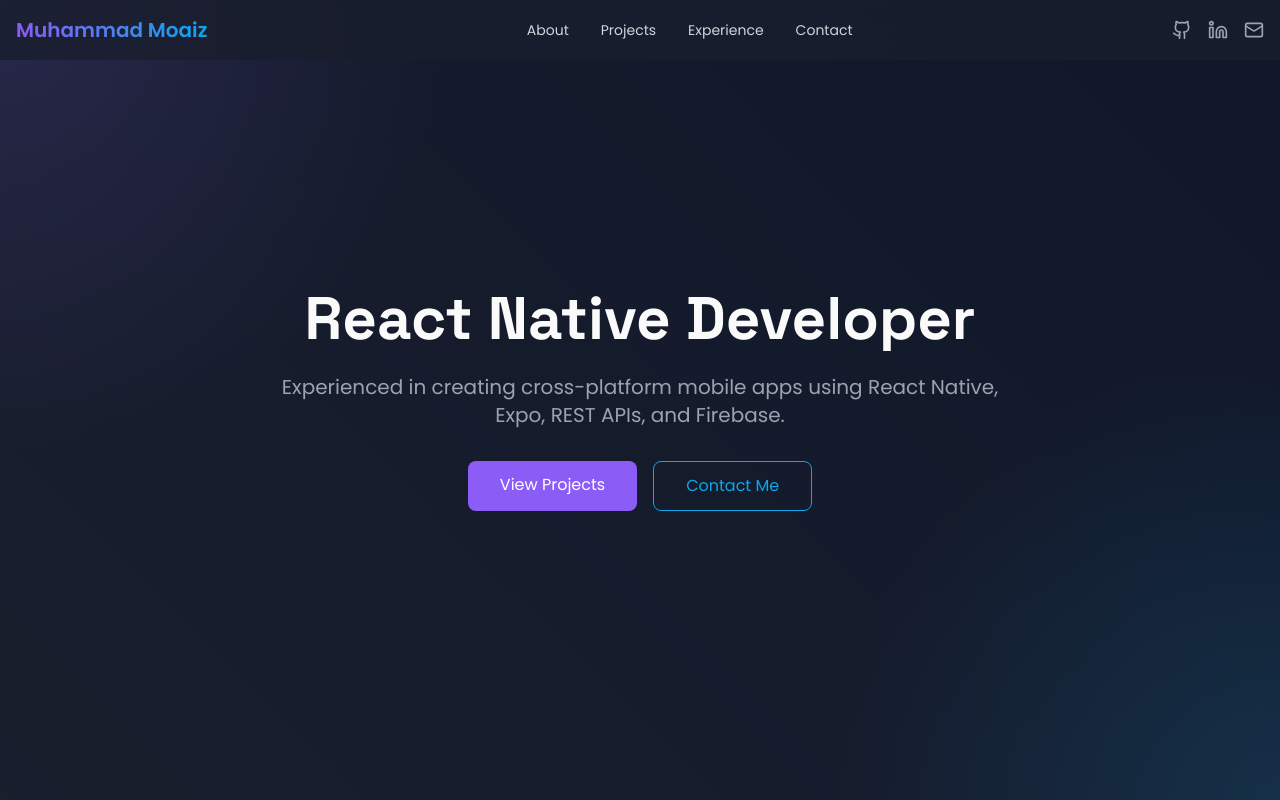
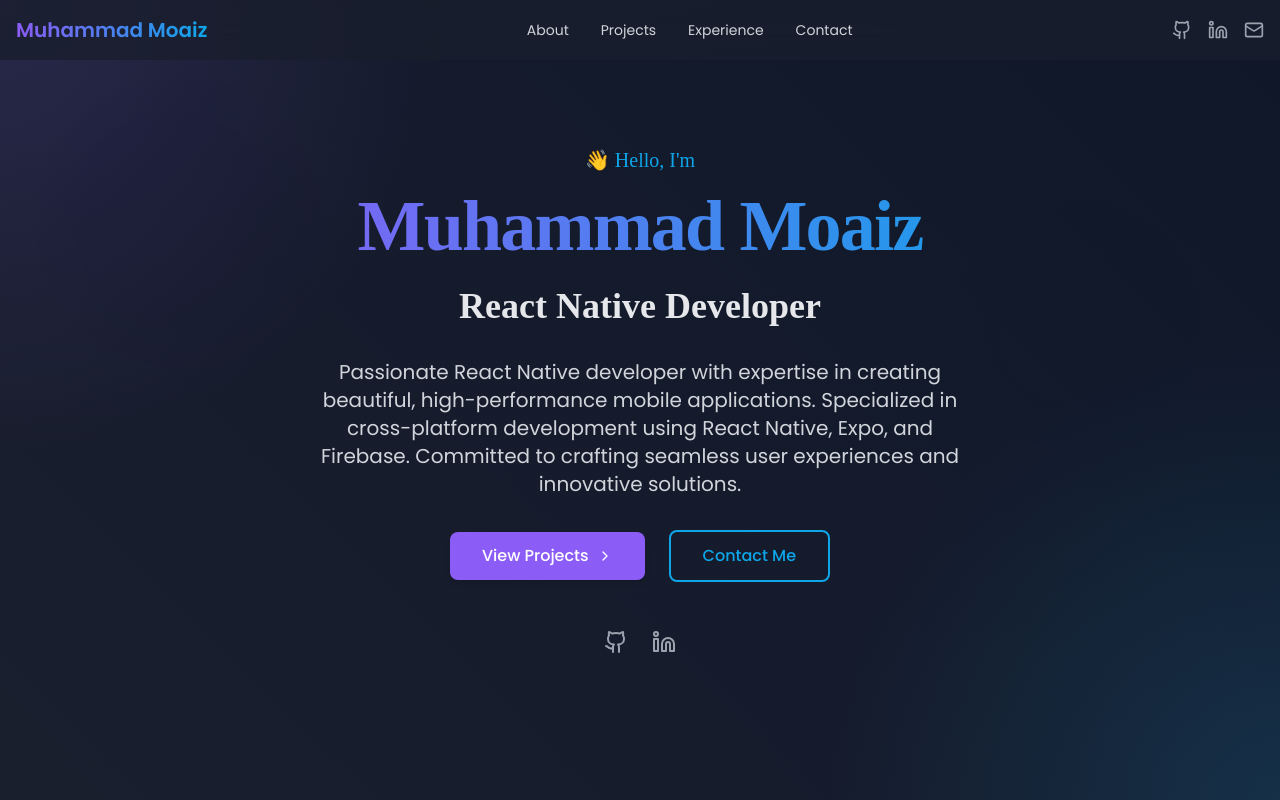
Before and after one commit to codewithmoju/modern-vista-profile, a React (Vite) app: page / in a window 1280 px wide. Shown: the top 800 px of the page. Built offline with nearby package versions, Linux system fonts and the light colour scheme; a web font is replaced by a local one.

Commit message:
Improve home page aesthetics
Enhance the home page's visual appeal, improve the bio section, and update button styles.

```diff
--- a/src/components/Hero.tsx
+++ b/src/components/Hero.tsx
@@ -1,50 +1,96 @@
 
 import { motion } from "framer-motion";
+import { ChevronRight, Github, Linkedin } from "lucide-react";
 
 const Hero = () => {
   return (
-    <section className="min-h-screen flex items-center justify-center gradient-bg">
-      <div className="container mx-auto px-4 py-20">
+    <section className="min-h-screen flex items-center justify-center gradient-bg relative overflow-hidden">
+      {/* Background decorative elements */}
+      <div className="absolute inset-0">
+        <div className="absolute top-20 left-10 w-72 h-72 bg-theme-accent1 rounded-full mix-blend-multiply filter blur-xl opacity-10 animate-blob" />
+        <div className="absolute top-40 right-10 w-72 h-72 bg-theme-accent2 rounded-full mix-blend-multiply filter blur-xl opacity-10 animate-blob animation-delay-2000" />
+      </div>
+
+      <div className="container mx-auto px-4 py-20 relative z-10">
         <motion.div
           initial={{ opacity: 0, y: 20 }}
           animate={{ opacity: 1, y: 0 }}
           transition={{ duration: 0.5 }}
-          className="max-w-3xl mx-auto text-center"
+          className="max-w-4xl mx-auto text-center"
         >
-          <motion.h1
-            initial={{ opacity: 0 }}
-            animate={{ opacity: 1 }}
+          <motion.div
+            initial={{ opacity: 0, scale: 0.5 }}
+            animate={{ opacity: 1, scale: 1 }}
             transition={{ delay: 0.2 }}
-            className="text-4xl md:text-6xl font-bold mb-6"
+            className="mb-8"
           >
-            React Native Developer
-          </motion.h1>
+            <h2 className="text-lg md:text-xl text-theme-accent2 font-medium mb-4">
+              👋 Hello, I'm
+            </h2>
+            <h1 className="text-5xl md:text-7xl font-bold mb-6 gradient-text tracking-tight">
+              Muhammad Moaiz
+            </h1>
+            <h2 className="text-3xl md:text-4xl font-semibold text-gray-200 mb-6">
+              React Native Developer
+            </h2>
+          </motion.div>
+
           <motion.p
             initial={{ opacity: 0 }}
             animate={{ opacity: 1 }}
             transition={{ delay: 0.4 }}
-            className="text-xl text-gray-400 mb-8"
+            className="text-lg md:text-xl text-gray-300 mb-8 leading-relaxed max-w-2xl mx-auto"
           >
-            Experienced in creating cross-platform mobile apps using React Native,
-            Expo, REST APIs, and Firebase.
+            Passionate React Native developer with expertise in creating beautiful,
+            high-performance mobile applications. Specialized in cross-platform development
+            using React Native, Expo, and Firebase. Committed to crafting seamless user
+            experiences and innovative solutions.
           </motion.p>
+
           <motion.div
             initial={{ opacity: 0 }}
             animate={{ opacity: 1 }}
             transition={{ delay: 0.6 }}
-            className="flex justify-center space-x-4"
+            className="flex flex-col md:flex-row items-center justify-center gap-4 md:gap-6"
           >
             <a
               href="#projects"
-              className="bg-theme-accent1 hover:bg-opacity-90 text-white px-8 py-3 rounded-lg transition-all"
+              className="group relative inline-flex items-center justify-center px-8 py-3 overflow-hidden font-medium bg-theme-accent1 text-white rounded-lg shadow-md transition-all hover:shadow-xl hover:scale-105 duration-300 ease-out"
             >
-              View Projects
+              <span className="relative flex items-center gap-2">
+                View Projects
+                <ChevronRight className="w-4 h-4 transition-transform group-hover:translate-x-1" />
+              </span>
             </a>
             <a
               href="#contact"
-              className="border border-theme-accent2 text-theme-accent2 hover:bg-theme-accent2 hover:text-black px-8 py-3 rounded-lg transition-all"
+              className="group relative inline-flex items-center justify-center px-8 py-3 font-medium text-theme-accent2 bg-transparent border-2 border-theme-accent2 rounded-lg hover:bg-theme-accent2 hover:text-black transition-all hover:shadow-xl hover:scale-105 duration-300 ease-out"
             >
-              Contact Me
+              <span className="relative flex items-center gap-2">Contact Me</span>
+            </a>
+          </motion.div>
+
+          <motion.div
+            initial={{ opacity: 0 }}
+            animate={{ opacity: 1 }}
+            transition={{ delay: 0.8 }}
+            className="mt-12 flex justify-center items-center gap-6"
+          >
+            <a
+              href="https://github.com/MuhammadMoaiz001"
+              target="_blank"
+              rel="noopener noreferrer"
+              className="text-gray-400 hover:text-white transition-colors hover:scale-110 duration-300"
+            >
+              <Github size={24} />
+            </a>
+            <a
+              href="https://www.linkedin.com/in/muhammadmoaiz"
+              target="_blank"
+              rel="noopener noreferrer"
+              className="text-gray-400 hover:text-white transition-colors hover:scale-110 duration-300"
+            >
+              <Linkedin size={24} />
             </a>
           </motion.div>
         </motion.div>
--- a/src/index.css
+++ b/src/index.css
@@ -1,5 +1,5 @@
 
-@import url('https://fonts.googleapis.com/css2?family=Poppins:wght@300;400;500;600;700&family=Space+Grotesk:wght@300;400;500;600;700&display=swap');
+@import url('https://fonts.googleapis.com/css2?family=Poppins:wght@300;400;500;600;700&family=Space_Grotesk:wght@300;400;500;600;700&display=swap');
 
 @tailwind base;
 @tailwind components;
@@ -65,6 +65,29 @@
   color: transparent;
 }
 
+@keyframes blob {
+  0% {
+    transform: translate(0px, 0px) scale(1);
+  }
+  33% {
+    transform: translate(30px, -50px) scale(1.1);
+  }
+  66% {
+    transform: translate(-20px, 20px) scale(0.9);
+  }
+  100% {
+    transform: translate(0px, 0px) scale(1);
+  }
+}
+
+.animate-blob {
+  animation: blob 7s infinite;
+}
+
+.animation-delay-2000 {
+  animation-delay: 2s;
+}
+
 .card-hover {
   transition: all 0.3s ease;
 }
```
